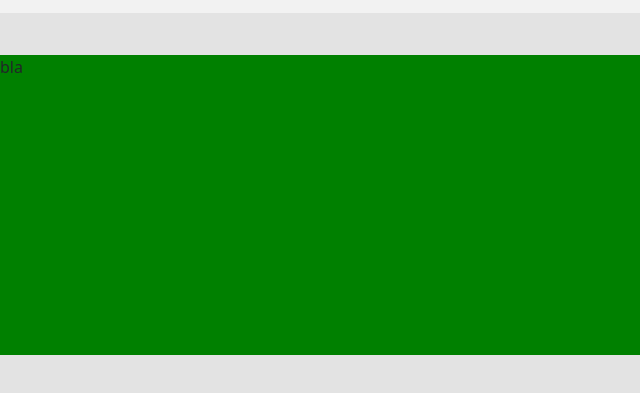
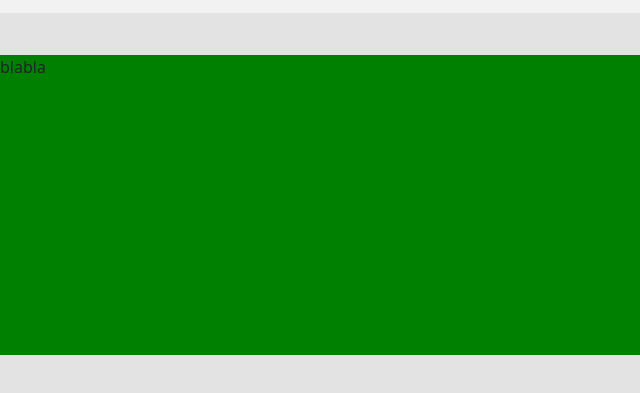
Before and after one commit to sandrbuz/venarus, a plain HTML site: page index.html in a window 1280 px wide. Shown: the part 1062-1455 px from the top of the page, 0-640 px from the left. Drawn offline with nearby package versions, Linux system fonts and the light colour scheme.

Commit message:
started making disclaimer

```diff
--- a/index.html
+++ b/index.html
@@ -90,7 +90,7 @@
       <img class="dis-cross" src="imgs/dis-cross.svg" alt="">
     </div>
   </section>
-  <section class="discount">bla</section>
+  <section class="discount">blabla</section>
 
   <script src="	https://cdn.jsdelivr.net/npm/bootstrap@5.3.0-alpha1/dist/js/bootstrap.bundle.min.js"></script>
   <script src="https://code.jquery.com/jquery-3.6.3.min.js"
```
